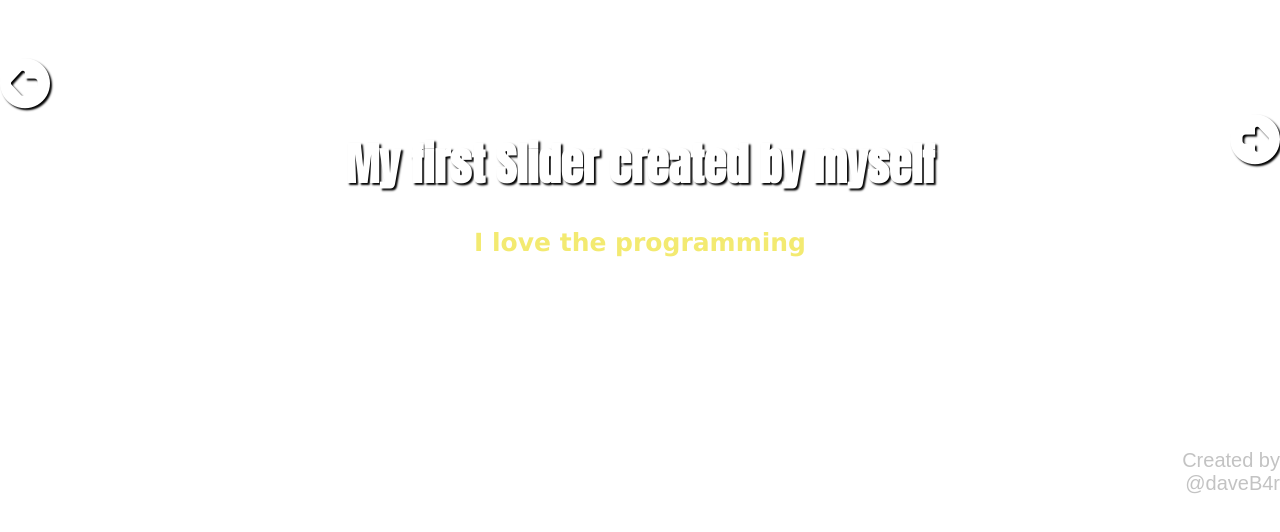
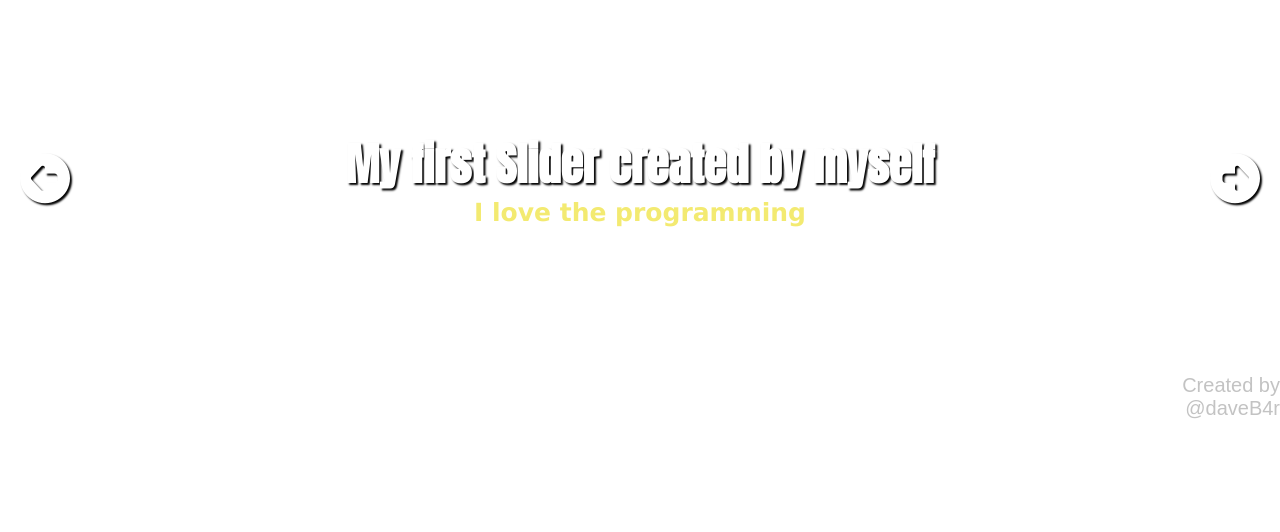
Before and after one commit to DaveB4r/slider, a plain HTML site: page index.html in a window 1280 px wide. Shown: the part 120-652 px from the top of the page. Drawn offline with Linux system fonts and the light colour scheme.

Commit message:
added universal styles

```diff
--- a/index.html
+++ b/index.html
@@ -17,12 +17,12 @@
 </head>
 <body>
   <div class="slider" id="slider">
-        <div class="slider-header">
+    <header class="slider-header">
       <div class="play">
         <i id="play-icon"></i>
       </div>
       <h1>My first Slider created by myself</h1>
-        </div>
+    </header>
     <div class="slider-body">
       <h3>I love the programming</h3>
     </div>
--- a/styles.css
+++ b/styles.css
@@ -1,3 +1,8 @@
+*{
+  box-sizing: border-box;
+  padding: 0;
+  margin: 0;
+}
 body{
   margin: 0;
   padding: 0;
@@ -35,16 +40,12 @@ body{
 }
 .slider-body{
   text-align: center;
-
 }
 .slider-body h3{
   font-size: 25px;
   color: #f3ea71;
   font-family: 'Lucida Sans', 'Lucida Sans Regular', 'Lucida Grande', 'Lucida Sans Unicode', Geneva, Verdana, sans-serif;
 }
-
-
-
 .slider-footer{
   font-size: 20px;
   color: #c3c3c3;
@@ -56,17 +57,18 @@ body{
 .controls{
   font-size: 50px;
   color: #fff;
-    margin-top: -140px;
   position: absolute;
   width: 100%;
+  display: flex;
+  justify-content: space-between;
 }
 #right-control{
-    float: right;
-    right: 0;
+  text-shadow: 2px 2px 2px #000;
   cursor: pointer;
-    text-shadow: 2px 2px 2px #000;
+  margin-right: 20px;
 }
 #left-control{
+  margin-left: 20px;
   cursor: pointer;
   text-shadow: 2px 2px 2px #000;
 }
```
Also changed, not shown: app.js (indentation only). Lines whose indentation alone changed are shown as unchanged.
